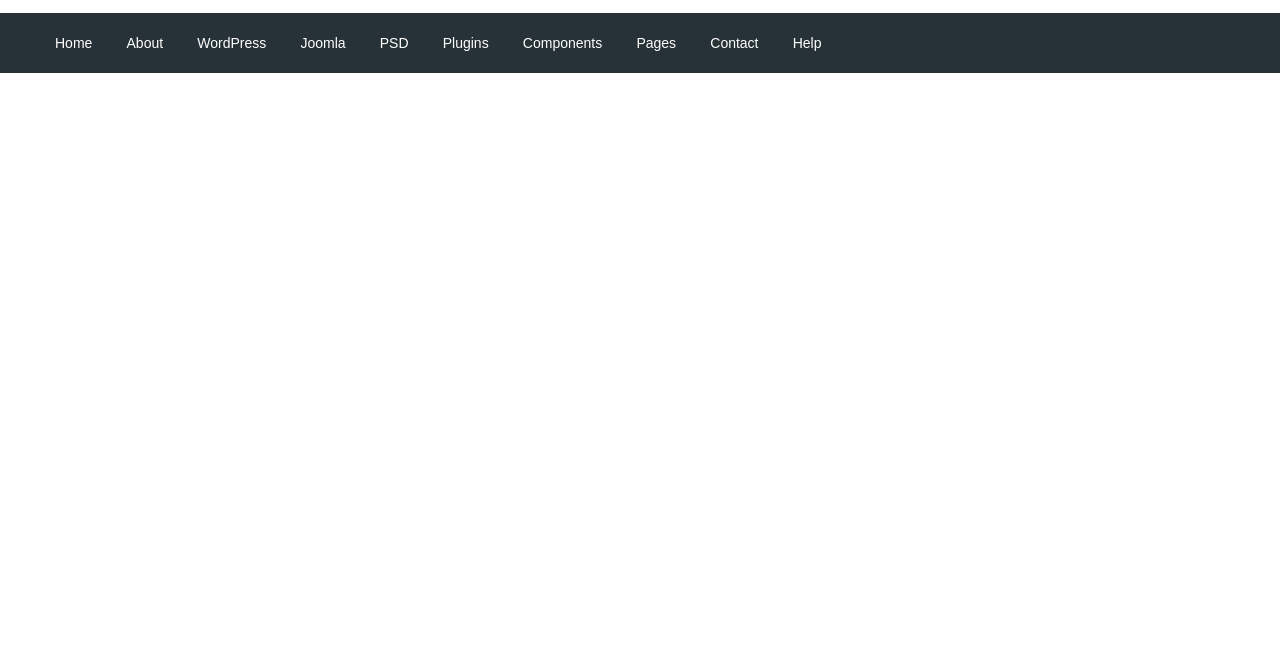
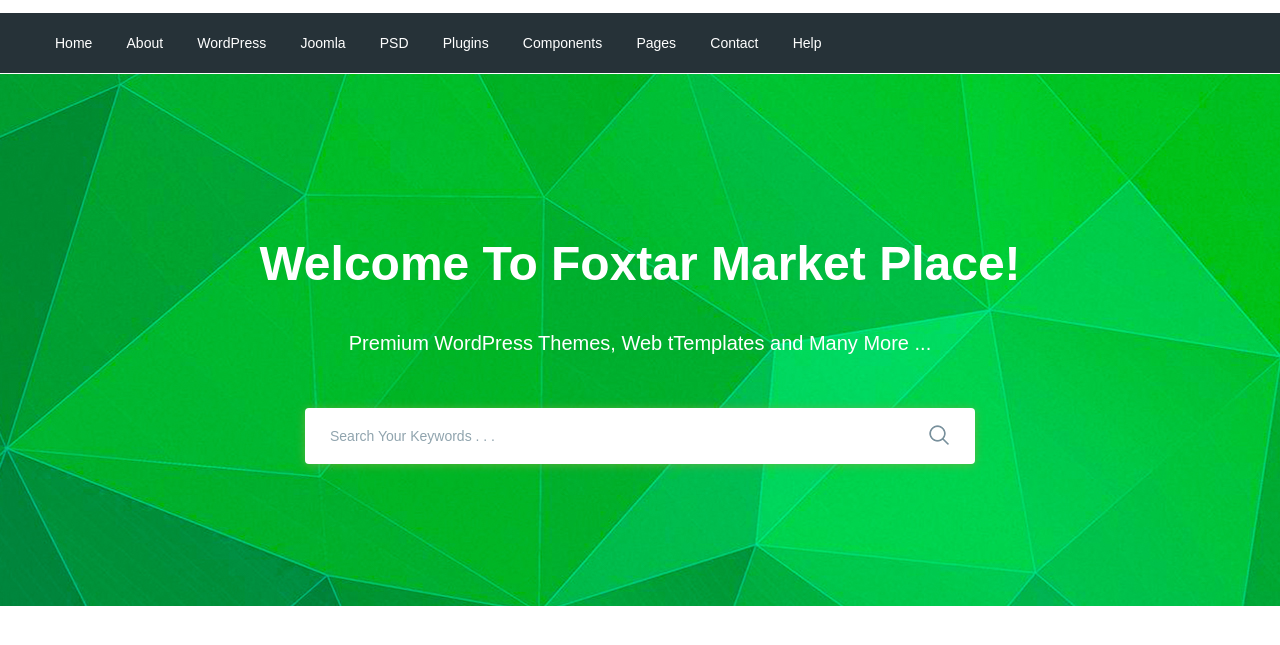
Before and after one commit to oli4ka-dev/moderno, a website: page app/index.html in a window 1280 px wide. Shown: the part 77-722 px from the top of the page. Drawn offline with nearby package versions, Linux system fonts and the light colour scheme; files that its build step writes are made by us from their sources.

Commit message:
added search section

```diff
--- a/app/index.html
+++ b/app/index.html
@@ -95,6 +95,26 @@
         </div>
 
     </header>
+    <section class="search" style="background-image: url(images/search-bg.jpg);">
+        <div class="container">
+            <div class="search__inner">
+                <div class="search__inner-title">
+                    Welcome To Foxtar Market Place!
+                </div>
+                <div class="search__inner-text">
+                    Premium WordPress Themes, Web tTemplates and Many More ...
+                </div>
+                <div class="search__inner-form">
+                    <form>
+                        <input type="text" placeholder="Search Your Keywords . . ." required>
+                        <button type="submit">
+                            <img src="images/icons/search.png" alt="">
+                        </button>
+                    </form>
+                </div>
+            </div>
+        </div>
+    </section>
 
 
 
--- a/app/scss/style.scss
+++ b/app/scss/style.scss
@@ -2,20 +2,23 @@
 @import '_global';
 @import '_fonts';
 
-.header__top-inner{
+.header__top-inner {
     display: flex;
     justify-content: space-between;
     height: 90px;
     align-items: center;
 }
-.header__text{
+
+.header__text {
     margin-left: auto;
     margin-right: 50px;
-    span{
+
+    span {
         color: $red;
     }
 }
-.header__btn{
+
+.header__btn {
     padding: 4px;
     width: 72px;
     border-radius: 4px;
@@ -23,30 +26,96 @@
     color: #fff;
     font-size: 12px;
 }
-.header__btn-login{
+
+.header__btn-login {
     background-color: $green;
 }
-.header__btn-register{
+
+.header__btn-register {
     background-color: $red;
     margin-left: 7px;
 }
-.header__menu{
+
+.header__menu {
     background-color: $bg;
 }
-.menu{
+
+.menu {
     display: flex;
     align-items: center;
     height: 60px;
 }
-.menu__list{
-    li{
+
+.menu__list {
+    li {
         display: inline-block;
-        & + li{
+
+        &+li {
             margin-left: 30px;
         }
     }
-    a{
+
+    a {
         color: #fff;
         font-size: 14px;
     }
 }
+
+.search {
+    background-repeat: no-repeat;
+    box-sizing: cover;
+    background-position: center;
+    min-height: 533px;
+}
+
+.search__inner {
+    padding: 155px 0px 100px;
+    color: #fff;
+    text-align: center;
+
+    &-title {
+        margin-bottom: 28px;
+        font-size: 48px;
+        font-weight: 700;
+        line-height: 72px;
+    }
+
+    &-text {
+        margin-bottom: 50px;
+        font-weight: 500;
+        font-size: 20px;
+        line-height: 30px;
+    }
+
+    &-form {
+        max-width: 670px;
+        margin: 0 auto;
+        position: relative;
+
+        input {
+            display: block;
+            width: 100%;
+            box-shadow: 0px 1px 10px 0px rgba(124, 178, 64, 0.75);
+            border-radius: 4px;
+            height: 56px;
+            border: none;
+            font-size: 14px;
+            font-weight: 500;
+            padding-left: 25px;
+            padding-right: 60px;
+
+            &::placeholder {
+                color: #90a4ae;
+                font-weight: 500;
+            }
+        }
+        button{
+            position: absolute;
+            border: none;
+            background-color: transparent;
+            right: 20px;
+            top: 16px;
+
+        }
+    }
+}
```
Also changed, not shown: app/images/icons/search.png (added), app/images/search-bg.jpg (added).
